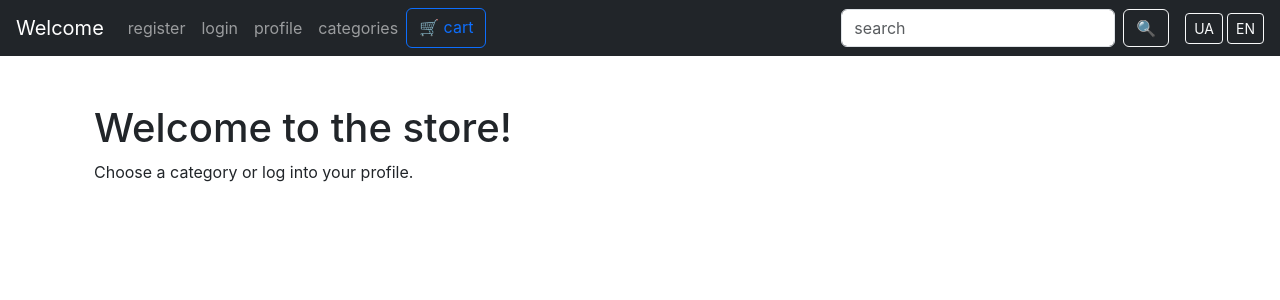
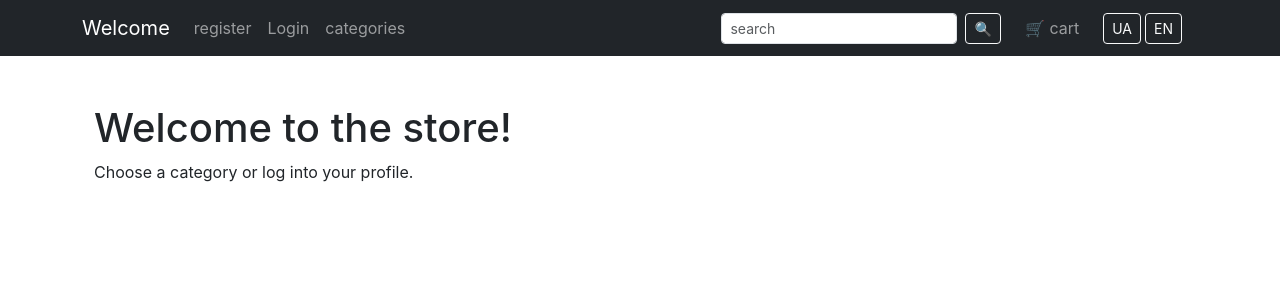
Before and after one commit to eduardvitko/apifrontend, a React (Create React App) app: page / in a window 1280 px wide. Shown: the top 300 px of the page. Built offline with nearby package versions, Linux system fonts and the light colour scheme; no server answers.

Commit message:
fix Navbar.js

```diff
--- a/src/pages/Navbar.js
+++ b/src/pages/Navbar.js
@@ -1,11 +1,30 @@
-import React, { useState } from 'react';
+import React, { useState, useEffect } from 'react';
 import { Link, useNavigate } from 'react-router-dom';
 import { useTranslation } from 'react-i18next';
+
+// 1. ІМПОРТУЄМО ПОТРІБНІ КОМПОНЕНТИ З REACT-BOOTSTRAP
+import { Navbar as BootstrapNavbar, Nav, Container, Form, Button } from 'react-bootstrap';
 
 const Navbar = () => {
     const { t, i18n } = useTranslation();
     const [search, setSearch] = useState('');
+    const [isLoggedIn, setIsLoggedIn] = useState(false); // Стан для відстеження авторизації
     const navigate = useNavigate();
+
+    // Перевіряємо наявність токена при завантаженні та зміні localStorage
+    useEffect(() => {
+        const token = localStorage.getItem('token');
+        setIsLoggedIn(!!token); // !!token перетворює рядок/null на true/false
+
+        // Додатково: слухаємо зміни в localStorage (корисно для майбутнього)
+        const handleStorageChange = () => {
+            setIsLoggedIn(!!localStorage.getItem('token'));
+        };
+        window.addEventListener('storage', handleStorageChange);
+        return () => {
+            window.removeEventListener('storage', handleStorageChange);
+        };
+    }, []);
 
     const handleSearchSubmit = (e) => {
         e.preventDefault();
@@ -15,53 +34,82 @@ const Navbar = () => {
         }
     };
 
+    const handleLogout = () => {
+        localStorage.removeItem('token');
+        setIsLoggedIn(false);
+        navigate('/login');
+    };
+
     const changeLanguage = (lng) => {
         i18n.changeLanguage(lng);
     };
 
     return (
-        <nav className="navbar navbar-expand navbar-dark bg-dark px-3">
-            <Link className="navbar-brand" to="/">{t('welcome')}</Link>
+        // 2. ВИКОРИСТОВУЄМО АДАПТИВНИЙ КОМПОНЕНТ NAVBAR
+        // `expand="lg"` означає, що меню буде розгорнуте на великих екранах,
+        // а на менших - згорнуте в "бургер".
+        <BootstrapNavbar bg="dark" variant="dark" expand="lg" sticky="top">
+            <Container>
+                <BootstrapNavbar.Brand as={Link} to="/">{t('welcome')}</BootstrapNavbar.Brand>
 
-            <div className="navbar-nav">
-                <Link className="nav-link" to="/register">{t('register')}</Link>
-                <Link className="nav-link" to="/login">{t('login').toLocaleLowerCase()}</Link>
-                <Link className="nav-link" to="/profile">{t('profile')}</Link>
-                <Link className="nav-link" to="/categories/all">{t('categories')}</Link>
-                <Link to="/cart" className="btn btn-outline-primary">
-                    🛒 {t('cart')}
-                </Link>
-            </div>
+                {/* 3. КНОПКА "БУРГЕР", яка з'являється на мобільних */}
+                <BootstrapNavbar.Toggle aria-controls="basic-navbar-nav" />
 
-            <form className="d-flex ms-auto" onSubmit={handleSearchSubmit}>
-                <input
+                {/* 4. КОНТЕЙНЕР, ЯКИЙ ЗГОРТАЄТЬСЯ */}
+                <BootstrapNavbar.Collapse id="basic-navbar-nav">
+                    <Nav className="me-auto">
+                        {/* Показуємо різні посилання в залежності від того, чи увійшов користувач */}
+                        {isLoggedIn ? (
+                            <>
+                                <Nav.Link as={Link} to="/profile">{t('profile')}</Nav.Link>
+                                <Nav.Link as={Link} to="/orders">{t('orders')}</Nav.Link>
+                            </>
+                        ) : (
+                            <>
+                                <Nav.Link as={Link} to="/register">{t('register')}</Nav.Link>
+                                <Nav.Link as={Link} to="/login">{t('login')}</Nav.Link>
+                            </>
+                        )}
+                        <Nav.Link as={Link} to="/categories/all">{t('categories')}</Nav.Link>
+                    </Nav>
+
+                    {/* Пошук, кошик, мова та кнопка виходу */}
+                    <Nav className="align-items-center">
+                        <Form className="d-flex me-lg-3 mb-2 mb-lg-0" onSubmit={handleSearchSubmit}>
+                            <Form.Control
                                 type="text"
-                    className="form-control me-2"
                                 placeholder={t('search')}
                                 value={search}
                                 onChange={(e) => setSearch(e.target.value)}
+                                size="sm"
                             />
-                <button className="btn btn-outline-light" type="submit">🔍</button>
+                            <Button variant="outline-light" type="submit" size="sm" className="ms-2">🔍</Button>
+                        </Form>
 
-            </form>
+                        <Nav.Link as={Link} to="/cart" className="me-lg-3 mb-2 mb-lg-0">
+                            🛒 {t('cart')}
+                        </Nav.Link>
 
-            <div className="d-flex ms-3">
-                <button
-                    className={`btn btn-sm btn-outline-light me-1 ${i18n.language === 'ua' ? 'active' : ''}`}
-                    onClick={() => changeLanguage('ua')}
-                    type="button"
-                >
-                    UA
-                </button>
-                <button
-                    className={`btn btn-sm btn-outline-light ${i18n.language === 'en' ? 'active' : ''}`}
-                    onClick={() => changeLanguage('en')}
-                    type="button"
-                >
-                    EN
-                </button>
+                        <div className="d-flex me-lg-3 mb-2 mb-lg-0">
+                            <Button
+                                variant={i18n.language === 'ua' ? 'light' : 'outline-light'}
+                                size="sm" className="me-1" onClick={() => changeLanguage('ua')}
+                            >UA</Button>
+                            <Button
+                                variant={i18n.language === 'en' ? 'light' : 'outline-light'}
+                                size="sm" onClick={() => changeLanguage('en')}
+                            >EN</Button>
                         </div>
-        </nav>
+
+                        {isLoggedIn && (
+                            <Button variant="outline-warning" size="sm" onClick={handleLogout}>
+                                {t('logout')}
+                            </Button>
+                        )}
+                    </Nav>
+                </BootstrapNavbar.Collapse>
+            </Container>
+        </BootstrapNavbar>
     );
 };
 
```
Lines whose indentation alone changed are shown as unchanged.
